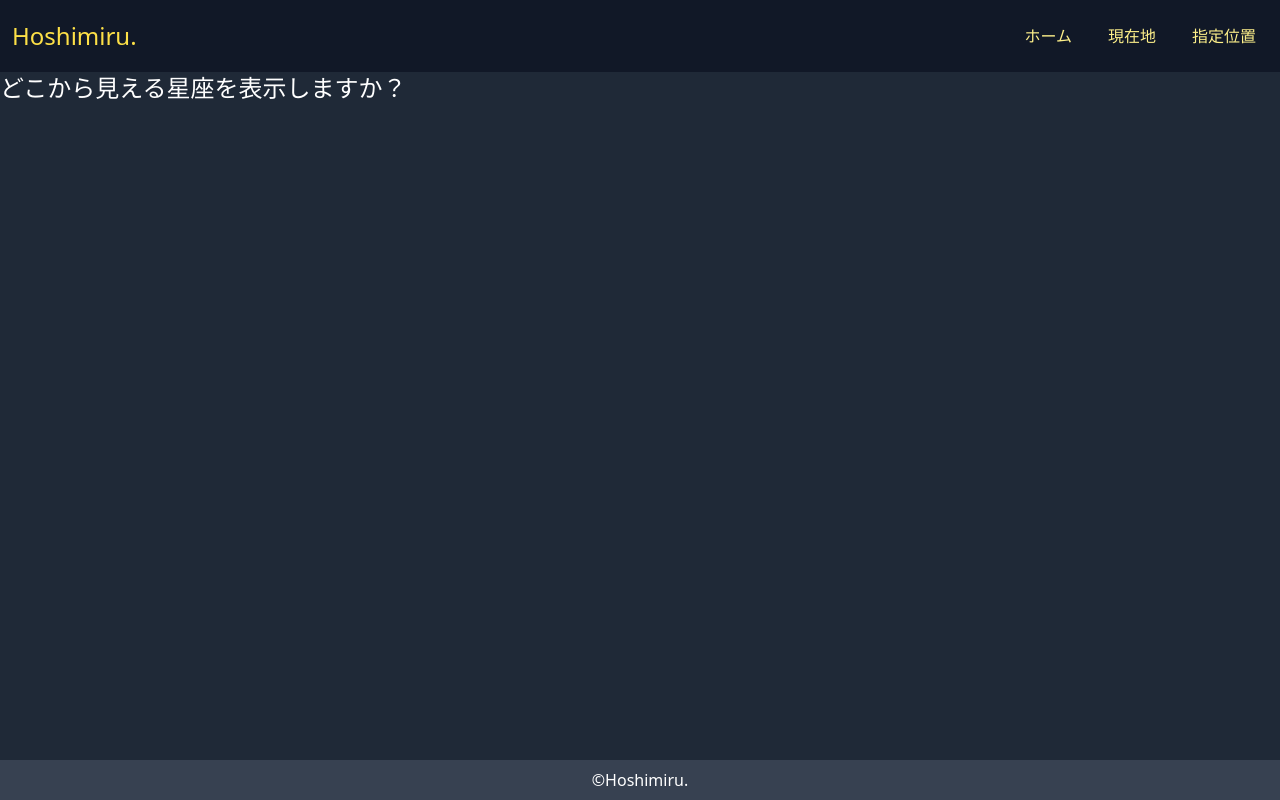
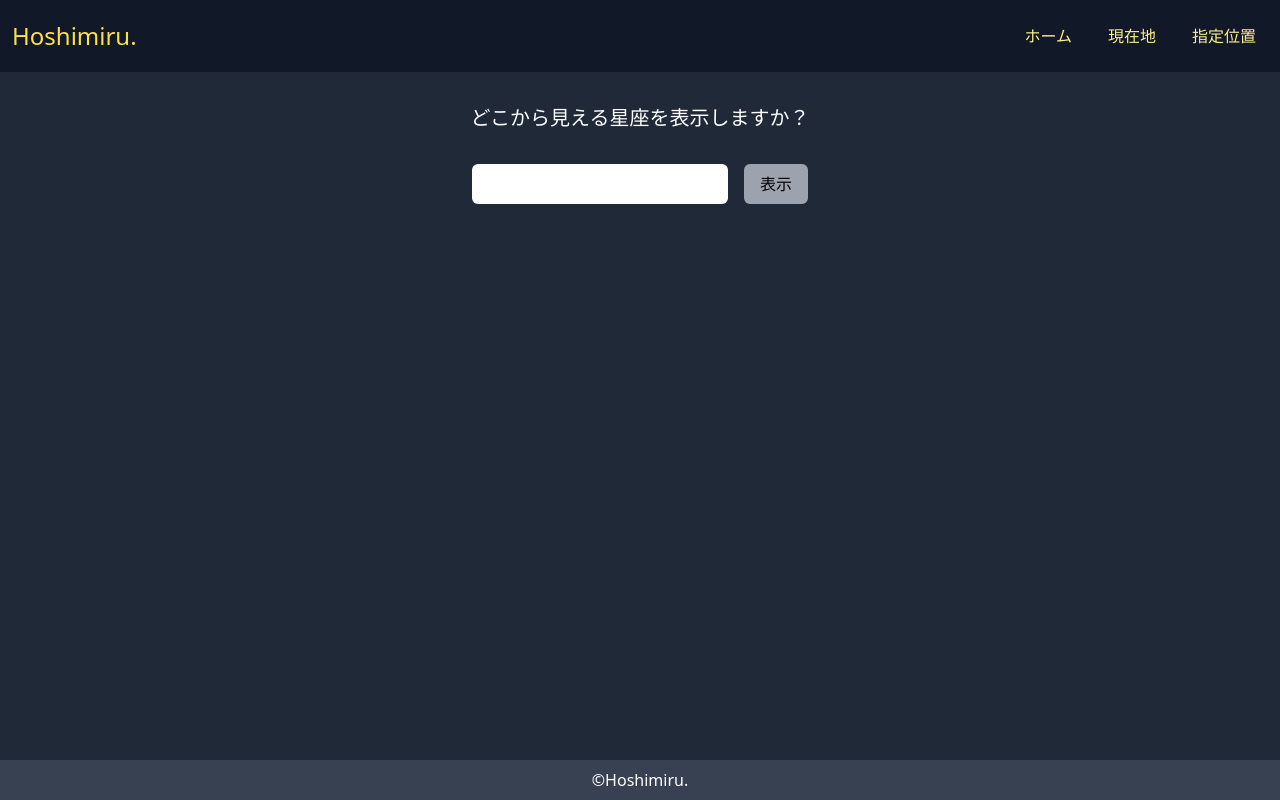
Before and after one commit to Makotty/Hoshimiru, a React (Vite) app: page /specified-position in a window 1280 px wide. Built offline with nearby package versions, Linux system fonts and the light colour scheme.

Commit message:
Update : specfied-position

```diff
--- a/src/pages/specified-position.tsx
+++ b/src/pages/specified-position.tsx
@@ -1,13 +1,74 @@
+import axios from 'axios'
+import { useState } from 'react'
+import Geocode from 'react-geocode'
 import Layout from '../components/Layout'
 
-const SpecifiedPosition = () => (
-  <Layout>
-    <div>
-      <h1 className="text-2xl font-serif text-white">
-        どこから見える星座を表示しますか？
-      </h1>
-    </div>
-  </Layout>
-)
+type GeocodeResponse = {
+  results: [{ geometry: { location: { lat: number; lng: number } } }]
+}
+
+const SpecifiedPosition = () => {
+  const [place, setPlace] = useState<string>('HAL名古屋')
+
+  const newDate = new Date()
+  const date = `${newDate.getFullYear()}-${
+    newDate.getMonth() + 1
+  }-${newDate.getDate()}`
+  const hour = newDate.getHours()
+  const min = newDate.getMinutes()
+
+  const GetSign = (lat: number, lng: number) => {
+    axios
+      .get(
+        `https://livlog.xyz/hoshimiru/constellation?lat=${lat}&lng=${lng}&date=${date}&hour=${hour}&min=${min}`
+      )
+      .then((res) => {
+        console.log(res)
+      })
+      .catch((error) => {
+        console.log(error)
+      })
+  }
+
+  const Geocoder = () => {
+    Geocode.setApiKey(import.meta.env.VITE_GOOGLE_MAP_API_KEY)
+    Geocode.fromAddress(place).then(
+      (response: GeocodeResponse) => {
+        const { lat, lng } = response.results[0].geometry.location
+
+        GetSign(lat, lng)
+      },
+      (error) => {
+        console.error(error)
+      }
+    )
+  }
+
+  return (
+    <Layout>
+      <div className="text-center">
+        <h2 className="my-8 text-xl font-serif text-white">
+          どこから見える星座を表示しますか？
+        </h2>
+
+        <input
+          className="w-3/5 md:w-1/5 p-2 rounded-md"
+          type="text"
+          onChange={(e) => {
+            setPlace(e.target.value)
+          }}
+        />
+
+        <button
+          className="ml-4 px-4 py-2 bg-gray-400 hover:bg-gray-200 rounded-md transition"
+          type="button"
+          onClick={Geocoder}
+        >
+          表示
+        </button>
+      </div>
+    </Layout>
+  )
+}
 
 export default SpecifiedPosition
```
